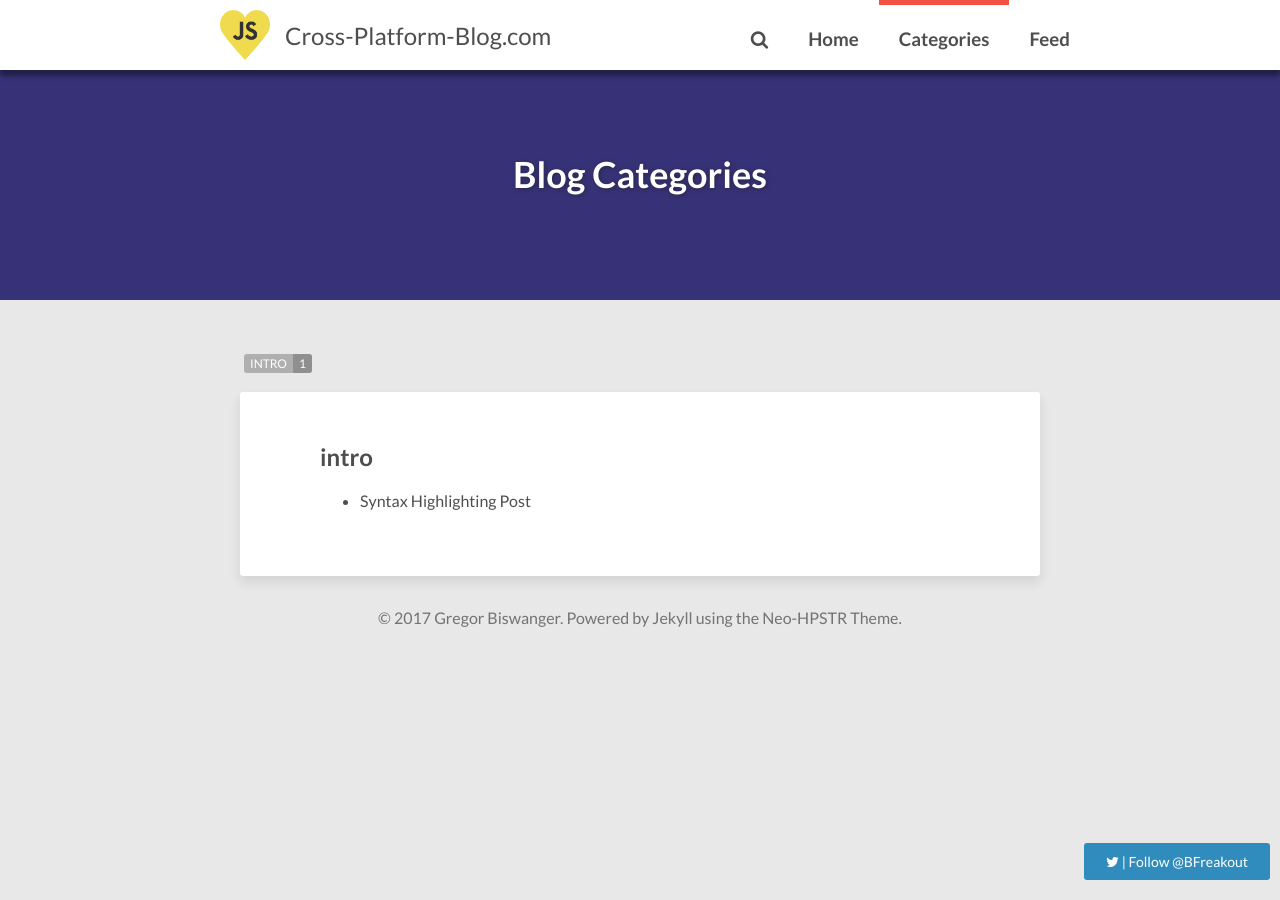
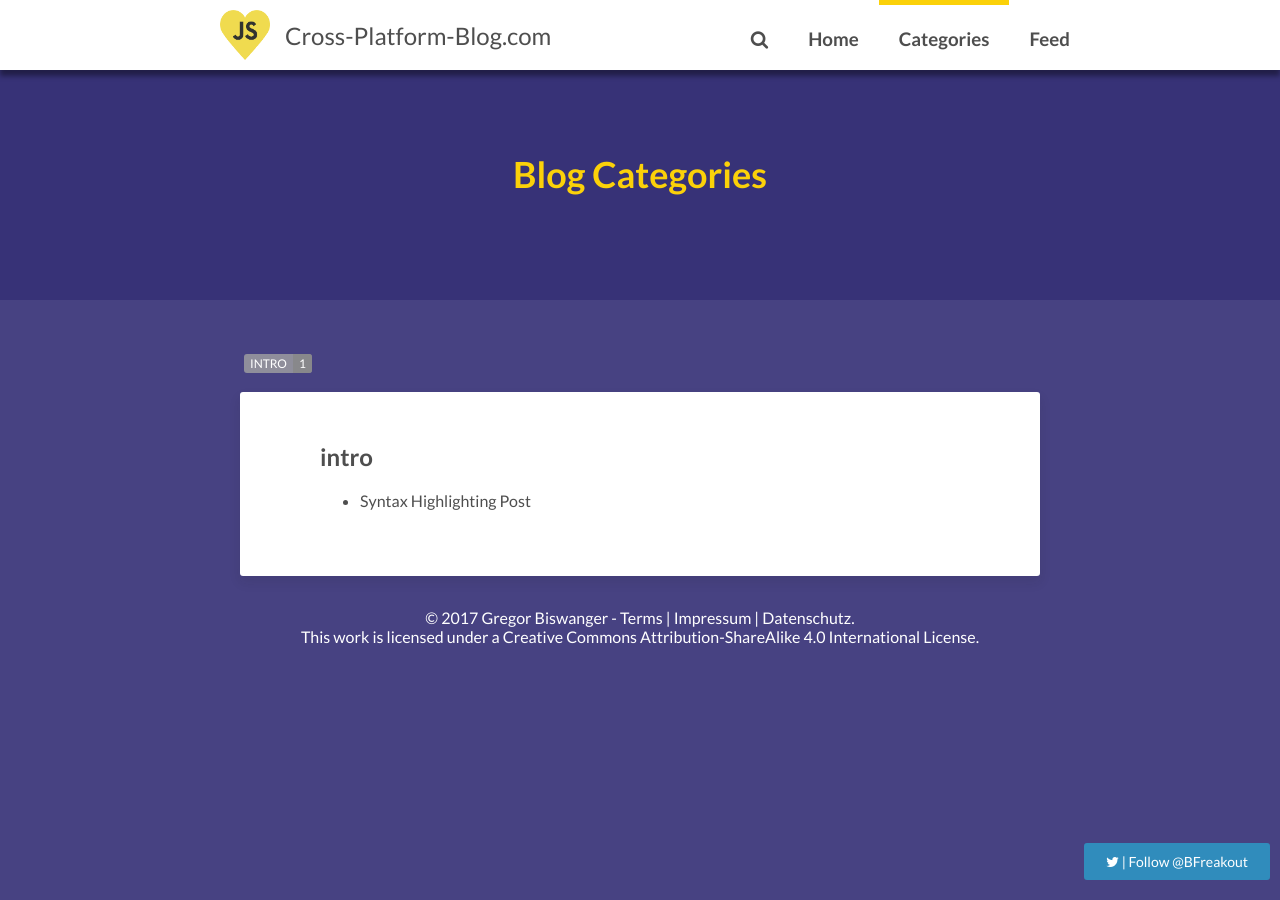
Before and after one commit to GregorBiswanger/CrossPlatformBlogCom, a Jekyll site: the page built from categories.html, in a window 1280 px wide. Built offline with Jekyll 4.4.1, drawn with Linux system fonts in a browser that asks for light colours; nearby versions of some CDN libraries; comment, search, counter and statistics services are not loaded.

Commit message:
set colors, terms and google analytics

```diff
--- a/_config.yml
+++ b/_config.yml
@@ -62,13 +62,13 @@
 background:
 
 # Analytics and webmaster tools stuff goes here
-google_analytics:
+google_analytics: UA-89852203-1
 google_verify:
 # https://ssl.bing.com/webmaster/configure/verify/ownership Option 2 content= goes here
 bing_verify:
 
 # http://en.wikipedia.org/wiki/List_of_tz_database_time_zones
-timezone:    America/New_York
+timezone:    Europe/Berlin
 locale:      en_US
 future:      true
 highlighter: rouge
--- a/_includes/footer.html
+++ b/_includes/footer.html
@@ -1 +1 @@
-<span>&copy; {{ site.time | date: '%Y' }} {{ site.owner.name }}. Powered by <a href="http://jekyllrb.com" rel="nofollow">Jekyll</a> using the <a href="http://github.com/aron-bordin/neo-hpstr-jekyll-theme" rel="nofollow">Neo-HPSTR Theme</a>.</span>
+<span>&copy; {{ site.time | date: '%Y' }} {{ site.owner.name }} - <a rel="nofollow" href="{{site.url}}/terms">Terms | Impressum | Datenschutz</a>.<br /> This work is licensed under a <a rel="license nofollow" href="http://creativecommons.org/licenses/by-sa/4.0/" target="_blank">Creative Commons Attribution-ShareAlike 4.0 International License</a>.</span>
--- a/_sass/_page.scss
+++ b/_sass/_page.scss
@@ -402,9 +402,9 @@
 	@include clearfix;
 	margin: 2em auto;
 	text-align: center;
-	color: lighten($text-color,20);
+	color: $white;
 	a {
-		color: lighten($text-color,20);
+		color: $white;
 	}
 }
 
@@ -502,8 +502,8 @@
 		font-weight: 700;
 		margin-bottom: 20px;
 		@include font-rem(32);
-		color: $white;
-		text-shadow: 1px 1px 4px rgba($base-color, 0.6);
+		color: $header-margin;
+		// text-shadow: 1px 1px 4px rgba($base-color, 0.6);
 		display: block;
 		a {
 			color: $white;
@@ -581,11 +581,16 @@
 	}
 }
 ///sections
-.logo{
-  width: $menu-height;
-  height: $menu-height;
+.logo {
+  width: $menu-height - 25px;
+  height: $menu-height - 25px;
   float: left;
-  padding: 10px;
+  padding: 5px;
+  @media #{$medium}{
+  		width: $menu-height;
+  		height: $menu-height;
+		padding: 10px;
+	}
 }
 .header-item-container{
 	height: 100%;
@@ -597,17 +602,19 @@
 		display: block;
 	}
 }
-.header-item-title{
+.header-item-title {
 	float: left;
 	border-top-width: 0px;
 	height: 100%;
+	padding-right: 0px;
 	a.title {
-		font-size: 1.5rem;
+		font-size: 1.0rem;
 	    padding-left: 5px;
-		display: none;
+		display: table-cell;
 		vertical-align: middle;
 		height: $menu-height - 2;
 		@media #{$medium}{
+			font-size: 1.5rem;
 			display: table-cell;
 		}
 	}
--- a/_sass/_variables.scss
+++ b/_sass/_variables.scss
@@ -20,13 +20,13 @@
 // Colors
 // --------------------------------------------------
 $base-color				 : rgba(#222,0.8);
-$header-color			 : rgba(55, 50, 119, 100);
+$header-color			 : #373277;
 $sub-item-color			 : rgba(#000, 0.1);
-$header-margin			 : #F45145;
+$header-margin			 : rgba(251, 209, 9, 1);
 $menu-top				 : white;
 $menu-height			 : 70px;
-$menu-overflow			 : rgba(55, 50, 119, 100);
-$body-color      		 : #e8e8e8;
+$menu-overflow			 : #373277;
+$body-color      		 : #474282;
 $text-color      		 : rgba(#222,0.8);
 $comp-color 	 		 : complement(#222);
 $border-color    		 : lighten(#222,60);
--- /dev/null
+++ b/google692896a88ab26a8a.html
@@ -0,0 +1 @@
+google-site-verification: google692896a88ab26a8a.html
```
Also changed, not shown: about.md (deleted, +0 -36 lines), terms.md (added, +55 -0 lines), favicon.ico, favicon.png.
